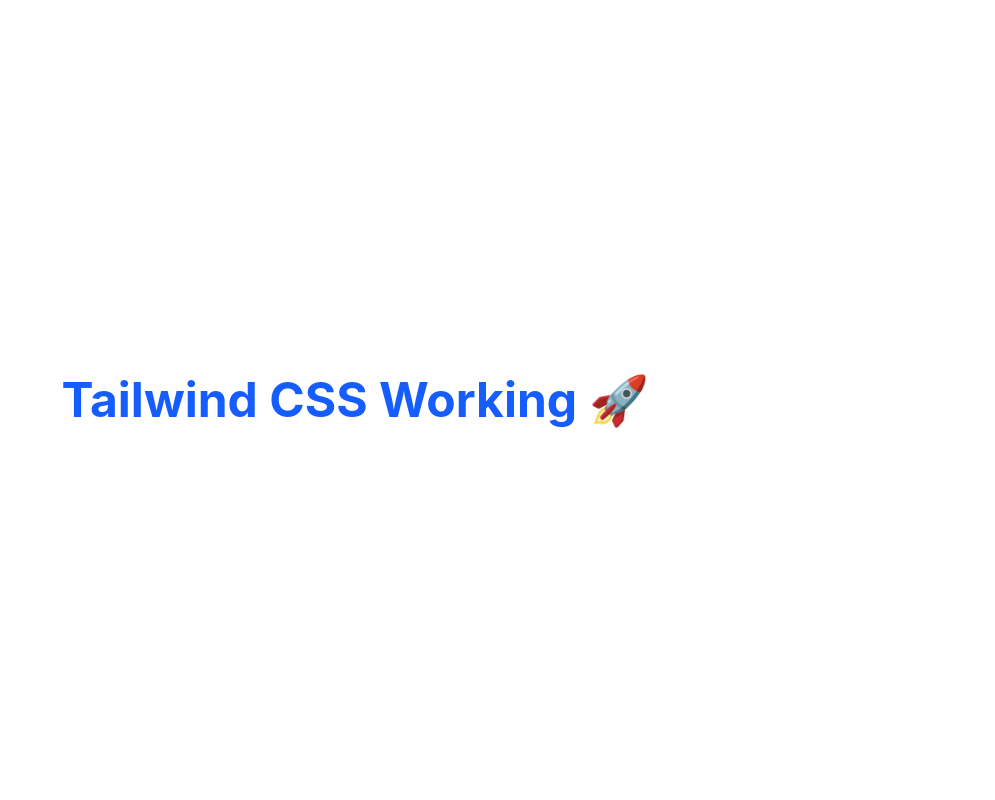
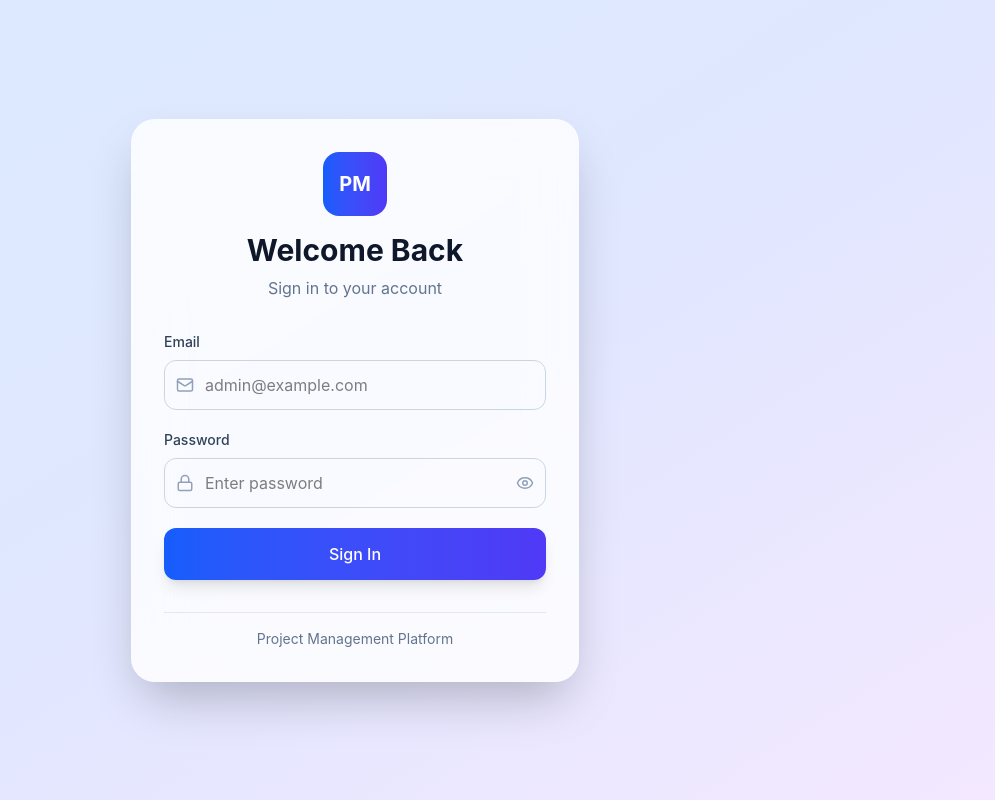
Before and after one commit to Dhineshkumar-14/gnxtace-project-management-platform, a React app in the folder frontend/: page / in a window 1280 px wide. Shown: the whole page, without its empty margins (285-1280 px from the left). Built offline with nearby package versions, Linux system fonts and the light colour scheme; no server answers; the HTML template or start-up script is replaced by a standard one.

Commit message:
feat: implemented login page

```diff
--- a/frontend/package.json
+++ b/frontend/package.json
@@ -13,10 +13,13 @@
     "@tailwindcss/vite": "^4.3.0",
     "@tanstack/react-query": "^5.101.0",
     "axios": "^1.17.0",
+    "lucide-react": "^1.17.0",
     "react": "^19.2.6",
     "react-dom": "^19.2.6",
     "react-hook-form": "^7.78.0",
     "react-router-dom": "^7.17.0",
+    "sonner": "^2.0.7",
+    "sooner": "^1.1.1",
     "tailwindcss": "^4.3.0",
     "zod": "^4.4.3",
     "zustand": "^5.0.14"
--- a/frontend/src/App.jsx
+++ b/frontend/src/App.jsx
@@ -1,9 +1,10 @@
+import LoginPage from "./pages/LoginPage";
+
+import { Toaster } from "sonner";
 function App() {
   return (
-    <div className="min-h-screen flex items-center justify-center">
-      <h1 className="text-5xl font-bold text-blue-600">
-        Tailwind CSS Working 🚀
-      </h1>
+    <div>
+      <LoginPage /> <Toaster richColors position="top-right" />
     </div>
   );
 }
--- /dev/null
+++ b/frontend/src/pages/LoginPage.jsx
@@ -0,0 +1,136 @@
+import { useState } from "react";
+import { Eye, EyeOff, Mail, Lock, Loader2 } from "lucide-react";
+
+import { useAuthStore } from "../hooks/useAuthStore";
+import { errorToast, successToast } from "../utils/toast";
+import { validateLoginForm } from "../utils/validation";
+
+function LoginPage() {
+  const login = useAuthStore((state) => state.login);
+
+  const [formData, setFormData] = useState({
+    email: "",
+    password: "",
+  });
+
+  const [loading, setLoading] = useState(false);
+
+  const [showPassword, setShowPassword] = useState(false);
+
+  const handleChange = (e) => {
+    setFormData((prev) => ({
+      ...prev,
+      [e.target.name]: e.target.value,
+    }));
+  };
+
+  const handleSubmit = async (e) => {
+    e.preventDefault();
+    const errors = validateLoginForm(formData);
+    if (errors) {
+      return errorToast(errors);
+    }
+    try {
+      setLoading(true);
+
+      await login(formData.email, formData.password);
+
+      successToast("Login successful");
+    } catch (error) {
+      errorToast(error?.response?.data?.message || "Invalid email or password");
+    } finally {
+      setLoading(false);
+    }
+  };
+
+  return (
+    <div className="min-h-screen flex items-center justify-center bg-gradient-to-br from-blue-100 via-indigo-100 to-purple-100 px-4 py-10">
+      <div className="w-full max-w-md rounded-3xl bg-white/80 backdrop-blur-xl p-8 shadow-2xl border border-white/30">
+        <div className="mb-8 text-center">
+          <div className="mx-auto mb-4 flex h-16 w-16 items-center justify-center rounded-2xl bg-gradient-to-r from-blue-600 to-indigo-600">
+            <span className="text-xl font-bold text-white">PM</span>
+          </div>
+
+          <h1 className="text-3xl font-bold text-slate-900">Welcome Back</h1>
+
+          <p className="mt-2 text-slate-500">Sign in to your account</p>
+        </div>
+
+        <form onSubmit={handleSubmit} className="space-y-5">
+          <div>
+            <label className="mb-2 block text-sm font-medium text-slate-700">
+              Email
+            </label>
+
+            <div className="relative">
+              <Mail
+                size={18}
+                className="absolute left-3 top-1/2 -translate-y-1/2 text-slate-400"
+              />
+
+              <input
+                type="email"
+                name="email"
+                value={formData.email}
+                onChange={handleChange}
+                placeholder="admin@example.com"
+                className="w-full rounded-xl border border-slate-300 bg-transparent pl-10 pr-4 py-3 outline-none transition-all focus:border-blue-500 focus:ring-4 focus:ring-blue-100"
+              />
+            </div>
+          </div>
+
+          <div>
+            <label className="mb-2 block text-sm font-medium text-slate-700">
+              Password
+            </label>
+
+            <div className="relative">
+              <Lock
+                size={18}
+                className="absolute left-3 top-1/2 -translate-y-1/2 text-slate-400"
+              />
+
+              <input
+                type={showPassword ? "text" : "password"}
+                name="password"
+                value={formData.password}
+                onChange={handleChange}
+                placeholder="Enter password"
+                className="w-full rounded-xl border border-slate-300 bg-transparent pl-10 pr-12 py-3 outline-none transition-all focus:border-blue-500 focus:ring-4 focus:ring-blue-100"
+              />
+
+              <button
+                type="button"
+                onClick={() => setShowPassword(!showPassword)}
+                className="absolute right-3 top-1/2 -translate-y-1/2 text-slate-400 hover:text-blue-600"
+              >
+                {showPassword ? <EyeOff size={18} /> : <Eye size={18} />}
+              </button>
+            </div>
+          </div>
+
+          <button
+            type="submit"
+            disabled={loading}
+            className="flex w-full items-center justify-center gap-2 rounded-xl bg-gradient-to-r from-blue-600 to-indigo-600 py-3.5 font-medium text-white shadow-lg transition-all hover:scale-[1.02] hover:shadow-xl disabled:opacity-70"
+          >
+            {loading ? (
+              <>
+                <Loader2 size={18} className="animate-spin" />
+                Signing In...
+              </>
+            ) : (
+              "Sign In"
+            )}
+          </button>
+        </form>
+
+        <div className="mt-8 border-t border-slate-200 pt-4 text-center">
+          <p className="text-sm text-slate-500">Project Management Platform</p>
+        </div>
+      </div>
+    </div>
+  );
+}
+
+export default LoginPage;
--- a/frontend/src/services/apiClient.js
+++ b/frontend/src/services/apiClient.js
@@ -1,5 +1,6 @@
 import axios from "axios";
-import { useAuthStore } from "../hooks/useAuth";
+import { useAuthStore } from "../hooks/useAuthStore";
+
 
 const apiClient = axios.create({
   baseURL: import.meta.env.VITE_API_BASE_URL,
--- /dev/null
+++ b/frontend/src/utils/toast.js
@@ -0,0 +1,5 @@
+import { toast } from "sonner";
+
+export const successToast = (msg) => toast.success(msg);
+export const errorToast = (msg) => toast.error(msg);
+export const infoToast = (msg) => toast(msg);
--- /dev/null
+++ b/frontend/src/utils/validation.js
@@ -0,0 +1,39 @@
+export const validateEmail = (email) => {
+  if (!email.trim()) {
+    return "Email is required";
+  }
+
+  const emailRegex = /^[^\s@]+@[^\s@]+\.[^\s@]+$/;
+
+  if (!emailRegex.test(email)) {
+    return "Please enter a valid email";
+  }
+
+  return "";
+};
+
+export const validatePassword = (password) => {
+  if (!password.trim()) {
+    return "Password is required";
+  }
+
+  if (password.length < 8) {
+    return "Password must be at least 8 characters";
+  }
+
+  return "";
+};
+
+export const validateLoginForm = (formData) => {
+  const emailError = validateEmail(formData.email);
+
+  const passwordError = validatePassword(formData.password);
+
+  if (emailError) {
+    return emailError;
+  }
+
+  if (passwordError) {
+    return passwordError;
+  }
+};
```
Also changed, not shown: 1 other file (tests, documents, lock files or other folders).
